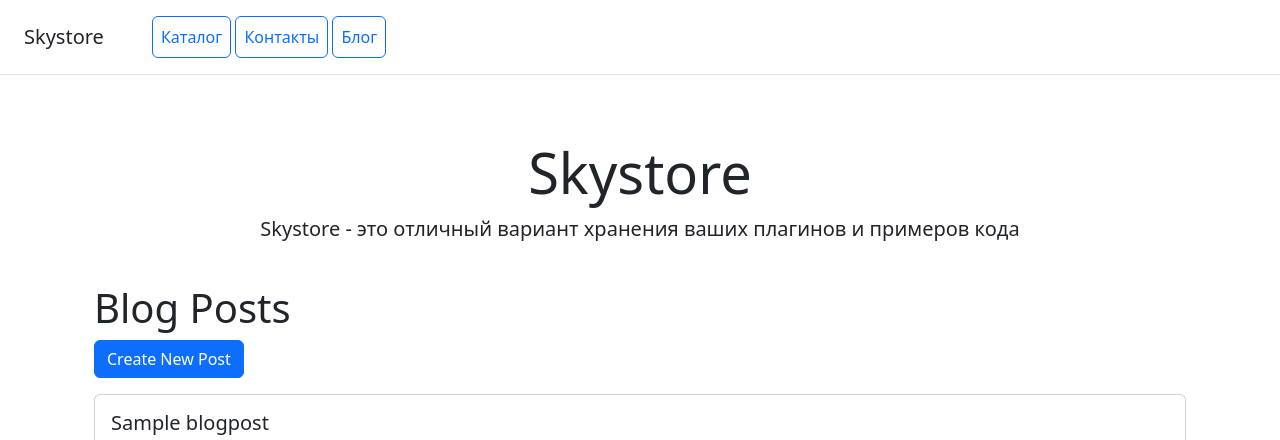
After one commit to AntonyukEvgeniy/Django_Practice, a Django app: page /blog/post_list/ in a window 1280 px wide. The commit adds this page. Shown: the top 440 px of the page. Run offline with Django 5.2, Linux system fonts and the light colour scheme; tables that the repository leaves empty hold one stand-in row (values such as "Sample post"); parts of the project's set-up code (start-up, migrations or seed data) failed here and were passed over; some libraries are stand-ins or nearby versions.

Commit message:
Добавлена модель поста(блог). Страница для блога. Добавлены urls для переходов на страничкук блога. Добавлен CRUD для блога.

```diff
--- a/blog/models.py
+++ b/blog/models.py
@@ -11,7 +11,8 @@
         default=0, verbose_name="Количество просмотров"
     )
     class Meta:
-        verbose_name = "Публикация"
-        verbose_name_plural = "Публикации"
+        verbose_name = "Пост"
+        verbose_name_plural = "Посты"
+        ordering = ['-created_at']
     def __str__(self):
         return self.title
--- /dev/null
+++ b/blog/templates/blog/blogpost_list.html
@@ -0,0 +1,23 @@
+{% extends 'base.html' %}
+{% block content %}
+<div class="container">
+    <h1>Blog Posts</h1>
+    <a href="{% url 'blog:post_create' %}" class="btn btn-primary mb-3">Create New Post</a>
+
+    {% for post in posts %}
+    <div class="card mb-3">
+        <div class="card-body">
+            <h5 class="card-title">{{ post.title }}</h5>
+            {% if post.preview %}
+                <img src="{{ post.preview.url }}" class="card-img-top mb-3" alt="{{ post.title }}">
+            {% endif %}
+            <p class="card-text">{{ post.content|truncatewords:30 }}</p>
+            <p class="text-muted">{{ post.created_at|date:"F j, Y" }}</p>
+            <a href="{% url 'blog:post_detail' post.pk %}" class="btn btn-primary">Read More</a>
+            <a href="{% url 'blog:post_update' post.pk %}" class="btn btn-secondary">Edit</a>
+            <a href="{% url 'blog:post_delete' post.pk %}" class="btn btn-danger">Delete</a>
+        </div>
+    </div>
+    {% endfor %}
+</div>
+{% endblock %}
--- /dev/null
+++ b/blog/urls.py
@@ -0,0 +1,13 @@
+from django.urls import path
+from .views import (
+    BlogPostListView, BlogPostDetailView, BlogPostCreateView,
+    BlogPostUpdateView, BlogPostDeleteView
+)
+app_name = 'blog'
+urlpatterns = [
+    path('post_list/', BlogPostListView.as_view(), name='post_list'),
+    path('post/<int:pk>/', BlogPostDetailView.as_view(), name='post_detail'),
+    path('post/new/', BlogPostCreateView.as_view(), name='post_create'),
+    path('post/<int:pk>/edit/', BlogPostUpdateView.as_view(), name='post_update'),
+    path('post/<int:pk>/delete/', BlogPostDeleteView.as_view(), name='post_delete'),
+]
--- a/blog/views.py
+++ b/blog/views.py
@@ -1,3 +1,37 @@
-from django.shortcuts import render
+from django.urls import reverse_lazy
+from django.views.generic import ListView, DetailView, CreateView, UpdateView, DeleteView
 
-# Create your views here.
+from blog.models import BlogPost
+
+
+class BlogPostListView(ListView):
+    model = BlogPost
+    template_name = 'blog/post_list.html'
+    context_object_name = 'posts'
+
+    def get_queryset(self):
+        return BlogPost.objects.filter(published=True).order_by('-created_at')
+
+class BlogPostDetailView(DetailView):
+    model = BlogPost
+    template_name = 'blog/blogpost_detail.html'
+    context_object_name = 'post'
+
+class BlogPostCreateView(CreateView):
+    model = BlogPost
+    template_name = 'blog/blogpost_form.html'
+    fields = ['title', 'content','preview', 'published']
+    success_url = reverse_lazy('blog:post_list')
+
+class BlogPostUpdateView(UpdateView):
+    model = BlogPost
+    template_name = 'blog/blogpost_form.html'
+    fields = ['title', 'content', 'published']
+
+    def get_success_url(self):
+        return reverse_lazy('blog:post_detail', kwargs={'pk': self.object.pk})
+
+class BlogPostDeleteView(DeleteView):
+    model = BlogPost
+    template_name = 'blog/blogpost_confirm_delete.html'
+    success_url = reverse_lazy('blog:post_list')
--- a/catalog/templates/includes/menu.html
+++ b/catalog/templates/includes/menu.html
@@ -5,5 +5,6 @@
     <nav class="ms-5">
         <a class="p-2 btn btn-outline-primary" href="{% url 'catalog:home' %}">Каталог</a>
         <a class="p-2 btn btn-outline-primary" href="{% url 'catalog:contacts' %}">Контакты</a>
+        <a class="p-2 btn btn-outline-primary" href="{% url 'blog:post_list' %}">Блог</a>
     </nav>
 </div>
--- a/config/settings.py
+++ b/config/settings.py
@@ -146,5 +146,5 @@
 
 DEFAULT_AUTO_FIELD = "django.db.models.BigAutoField"
 # Media files
-MEDIA_URL = 'media/'
+MEDIA_URL = '/media/'
 MEDIA_ROOT = os.path.join(BASE_DIR, 'media')
--- a/config/urls.py
+++ b/config/urls.py
@@ -14,11 +14,13 @@
     1. Import the include() function: from django.urls import include, path
     2. Add a URL to urlpatterns:  path('blog/', include('blog.urls'))
 """
-
+from django.conf import settings
+from django.conf.urls.static import static
 from django.contrib import admin
 from django.urls import include, path
 
 urlpatterns = [
     path("admin/", admin.site.urls),
     path('', include('catalog.urls', namespace='catalog')),
-]
+    path('blog/', include('blog.urls', namespace='blog')),
+]+ static(settings.MEDIA_URL, document_root=settings.MEDIA_ROOT)
```
Also changed, not shown: blog/templates/blog/blogpost_confirm_delete.html (added, +14 -0 lines), blog/templates/blog/blogpost_detail.html (added, +17 -0 lines), blog/templates/blog/blogpost_form.html (added, +21 -0 lines).
